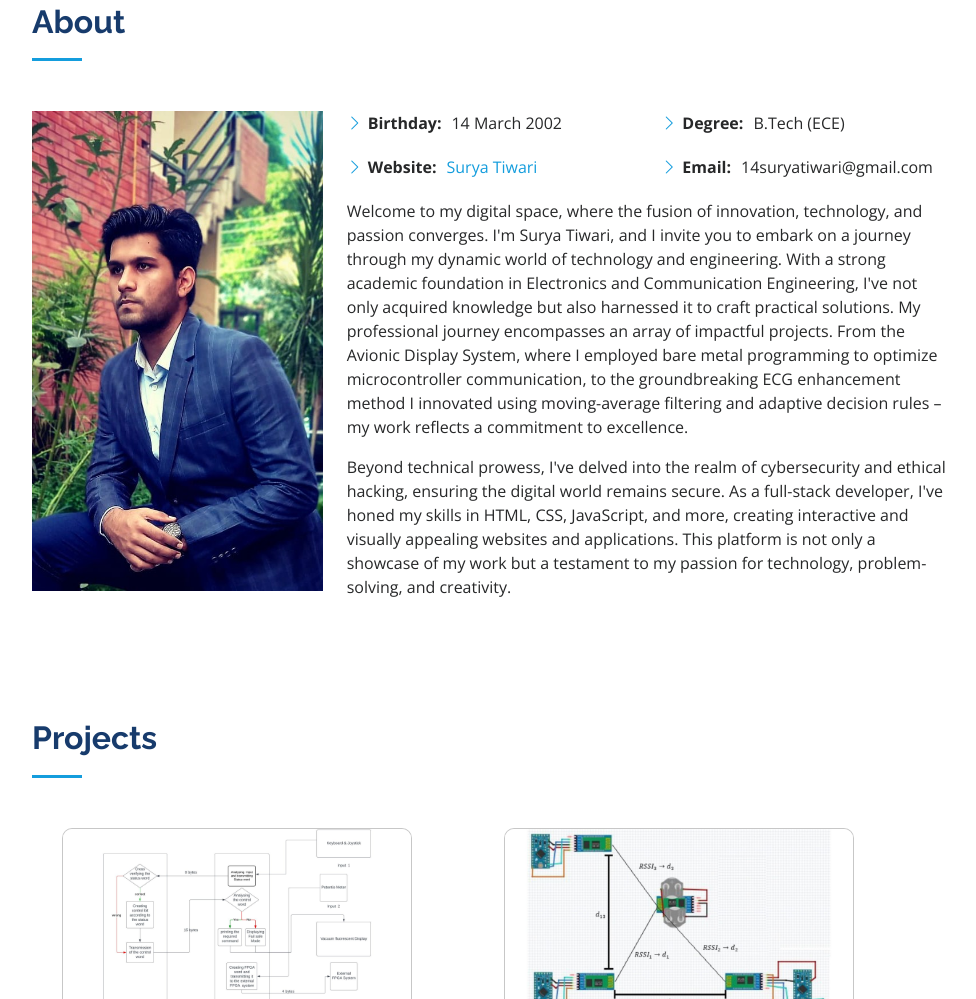
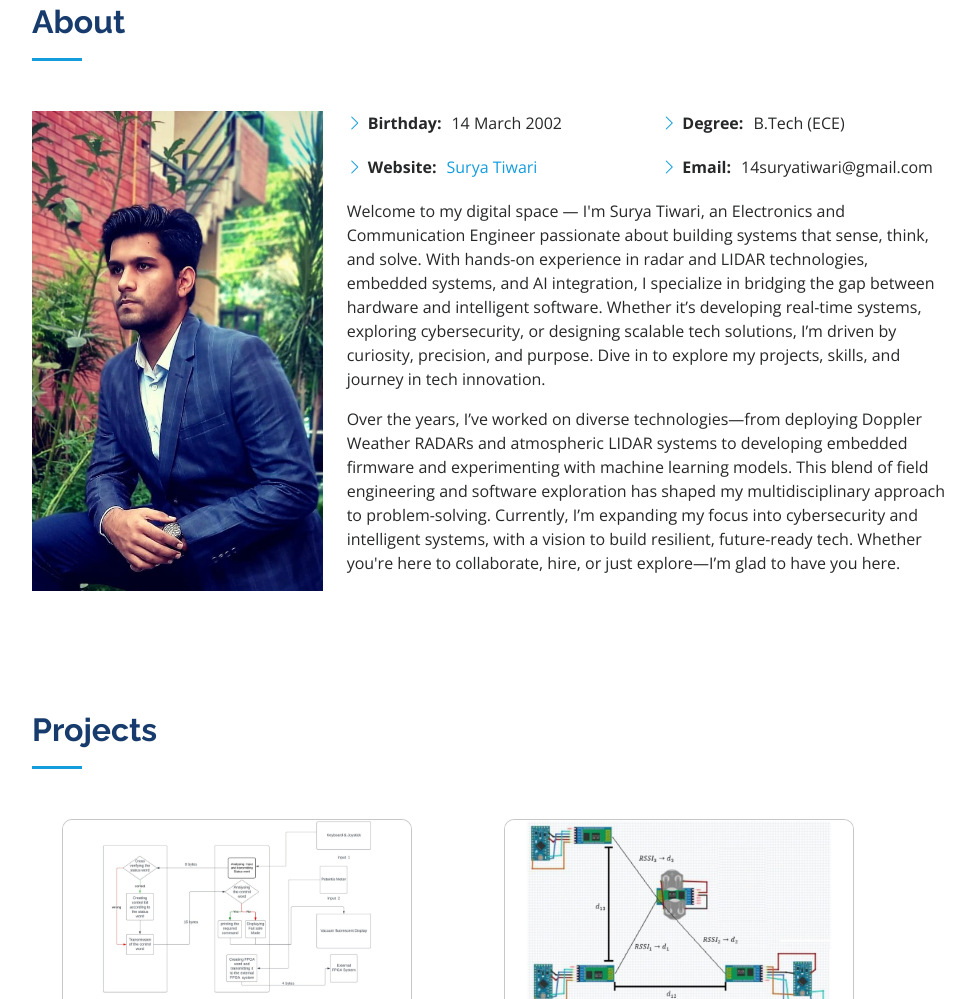
Before and after one commit to SuryaTiwari14/SuryaTiwari, a plain HTML site: page index.html in a window 1280 px wide. Shown: the part 857-1856 px from the top of the page, without its empty margins (298-1274 px from the left). Drawn offline with nearby package versions, Linux system fonts and the light colour scheme.

Commit message:
Update index.html

```diff
--- a/index.html
+++ b/index.html
@@ -103,10 +103,9 @@
                 </ul>
               </div>
             </div>
-            <P>Welcome to my digital space, where the fusion of innovation, technology, and passion converges. I'm Surya Tiwari, and I invite you to embark on a journey through my dynamic world of technology and engineering. With a strong academic foundation in Electronics and Communication Engineering, I've not only acquired knowledge but also harnessed it to craft practical solutions. My professional journey encompasses an array of impactful projects. From the Avionic Display System, where I employed bare metal programming to optimize microcontroller communication, to the groundbreaking ECG enhancement method I innovated using moving-average filtering and adaptive decision rules – my work reflects a commitment to excellence.
+            <P>Welcome to my digital space — I'm Surya Tiwari, an Electronics and Communication Engineer passionate about building systems that sense, think, and solve. With hands-on experience in radar and LIDAR technologies, embedded systems, and AI integration, I specialize in bridging the gap between hardware and intelligent software. Whether it’s developing real-time systems, exploring cybersecurity, or designing scalable tech solutions, I’m driven by curiosity, precision, and purpose. Dive in to explore my projects, skills, and journey in tech innovation.
             </P>
-            <P>Beyond technical prowess, I've delved into the realm of cybersecurity and ethical hacking, ensuring the digital world remains secure. As a full-stack developer, I've honed my skills in HTML, CSS, JavaScript, and more, creating interactive and visually appealing websites and applications. This platform is not only a showcase of my work but a testament to my passion for technology, problem-solving, and creativity.
-            </P>
+            <P>Over the years, I’ve worked on diverse technologies—from deploying Doppler Weather RADARs and atmospheric LIDAR systems to developing embedded firmware and experimenting with machine learning models. This blend of field engineering and software exploration has shaped my multidisciplinary approach to problem-solving. Currently, I’m expanding my focus into cybersecurity and intelligent systems, with a vision to build resilient, future-ready tech. Whether you're here to collaborate, hire, or just explore—I’m glad to have you here.          </P>
           </div>
         </div>
 
```
